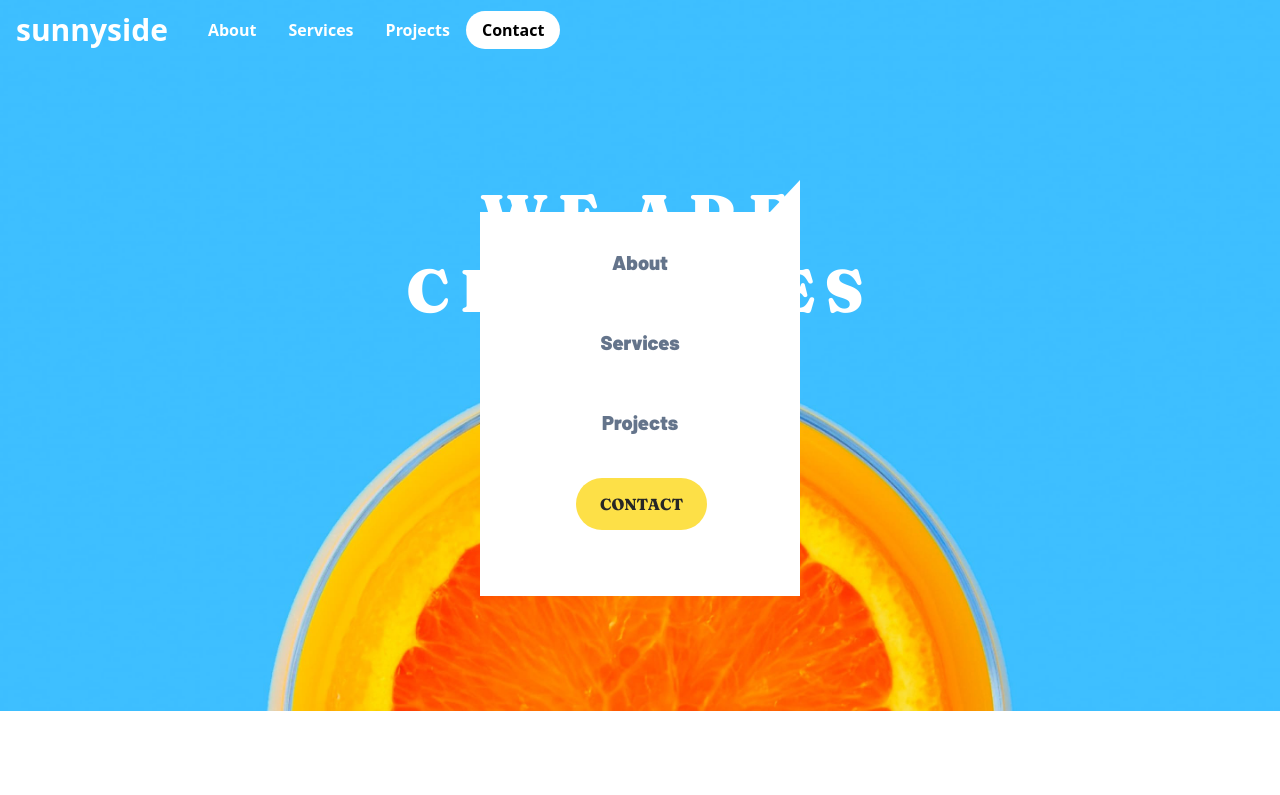
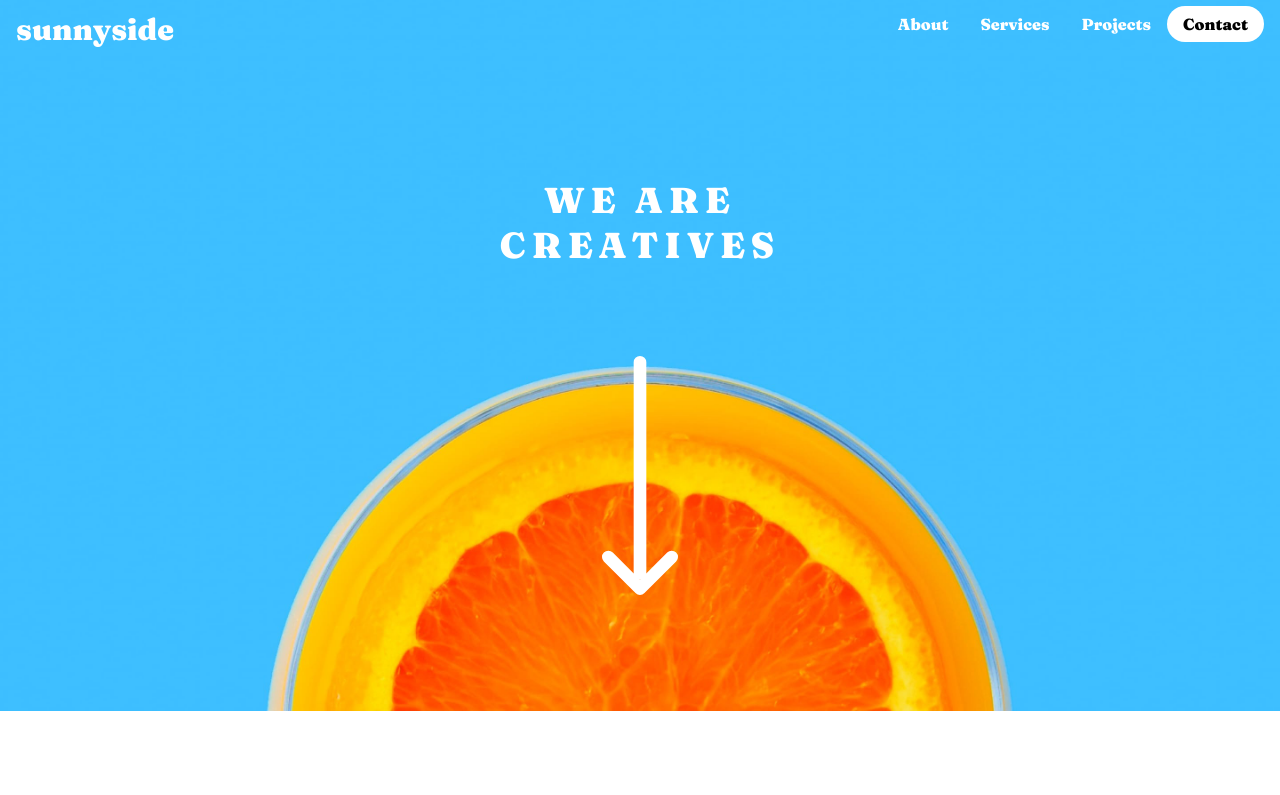
Before and after one commit to timbosTours/Frontend-Mentor-Sunnyside-Agency, a Next.js app: page / in a window 1280 px wide. Shown: the top 795 px of the page. Built offline with nearby package versions, Linux system fonts and the light colour scheme.

Commit message:
sm: fixes

```diff
--- a/components/Banner.tsx
+++ b/components/Banner.tsx
@@ -2,6 +2,8 @@ import React from 'react'
 import Image from 'next/image'
 import { Fraunces } from '@next/font/google'
 import Dropbox from './Dropbox'
+import Triangle from './Triangle'
+import Navbar from './Navbar'
 
 const fraunces = Fraunces({
     weight: '900',
@@ -11,7 +13,8 @@ const fraunces = Fraunces({
 function Banner() {
     return (
         <div className={fraunces.className}>
-            <header className="relative flex justify-center items-center" >
+            <header className="relative flex justify-center" >
+                <Navbar/>
                 <Image
                     className="md:hidden"
                     src={"/images/mobile/image-header.jpg"}
@@ -27,10 +30,13 @@ function Banner() {
                     height={1000}
                 />
                 <div className="absolute justify-center">
-                    <Dropbox />
                 </div>
-                    <h1 className="banner-heading leading-tight uppercase text-6xl text-center  text-white absolute top-1/4 "> we are <br /> creatives</h1>
-                <img className="absolute h-44 top-1/2 lg:h-60" src="/images/icon-arrow-down.svg" alt="down arrow" />
+                    <h1 className="banner-heading leading-tight uppercase text-4xl text-center  text-white absolute top-1/4 "> we are <br /> creatives</h1>
+                <img className="absolute h-32 top-1/2 lg:h-60" src="/images/icon-arrow-down.svg" alt="down arrow" />
+
+            {/* <Triangle />
+                    <Dropbox /> */}
+
             </header>
         </div>
     )
--- a/components/Dropbox.tsx
+++ b/components/Dropbox.tsx
@@ -1,7 +1,6 @@
 import React from 'react'
 import Link from 'next/link'
 import { Barlow, Fraunces } from '@next/font/google'
-import Triangle from './Triangle'
 
 const barlow = Barlow({
     weight: ['600'],
@@ -16,10 +15,9 @@ const fraunces = Fraunces({
 function Dropbox() {
     return (
         <div className="justify-center flex">
-            <div className="flex absolute top-16 -left-8">
-                <Triangle />
+            <div className="flex absolute">
             </div>
-        <div className="absolute flex h-96 w-80 bg-white z-40 -top-36">
+        <div className="absolute flex h-80 w-80 bg-white z-40 top-36">
             <div>
                     <div className={barlow.className}>
                         <div className="w-80">
@@ -29,7 +27,7 @@ function Dropbox() {
         <Link href="/Services" className="drop-link">
             Services
         </Link>
-        <Link href="Projects" className="drop-link mb-10">
+        <Link href="Projects" className="drop-link mb-8">
             Projects
                     </Link>
                     <div className={fraunces.className}>
--- a/components/Navbar.tsx
+++ b/components/Navbar.tsx
@@ -1,14 +1,13 @@
 import React, {useState} from 'react';
 import Image from 'next/image';
 import Link from 'next/link';
-import Dropbox from './Dropbox';
-
 
 const Navbar = () => {
+    const [isOpen, toggleOpen] = useState('none')
 
     return (
         <div>
-        <nav className="flex absolute items-center w-96 justify-between px-4 py-3 z-50">
+        <nav className="flex absolute w-full justify-between px-4 py-3 z-50">
         <div className="flex items-center text-3xl font-bold text-white mr-6">
         <h1 tabIndex={1}>sunnyside</h1>
         </div>
@@ -37,7 +36,7 @@ const Navbar = () => {
             Contact
         </Link>
         </ul>
-        </nav>
+            </nav>
         </div>
     );
 };
--- a/components/Triangle.tsx
+++ b/components/Triangle.tsx
@@ -2,11 +2,11 @@ import React from 'react'
 
 function Triangle() {
     return (
-        <div>
-            <div className=" absolute flex -top-60 -right-48 z-50 h-0 w-0 border-3-[20px] border-3-transparent
+
+            <div className=" absolute flex -top-60 -right-48  h-0 w-0 border-3-[20px] border-3-transparent
     border-b-[32px] border-b-white
     border-l-[30px] border-l-transparent"></div>
-    </div>
+
     )
 }
 
--- a/pages/index.tsx
+++ b/pages/index.tsx
@@ -17,10 +17,8 @@ export default function Home() {
         <meta name="viewport" content="width=device-width, initial-scale=1" />
         <link rel="icon" href="/favicon.ico" />
       </Head>
-      <Navbar />
+      <main className={styles.main} >
         <Banner/>
-      <main className={styles.main} >
-
         <Content />
         <Footer/>
       </main>
--- a/styles/globals.css
+++ b/styles/globals.css
@@ -9,12 +9,12 @@
 }
 @layer base {
   .drop-link {
-    @apply py-4 pt-9 font-bold text-xl text-slate-500 flex text-center justify-center hover:bg-transparent focus:outline-none active:bg-blue-800
+    @apply py-2 pt-9 font-bold text-xl text-slate-500 flex text-center justify-center hover:bg-transparent focus:outline-none active:bg-blue-800
   }
 }
 
 @layer components {
   .banner-heading{
-    letter-spacing: 10px;
+    letter-spacing: 6px;
   }
 }
```
